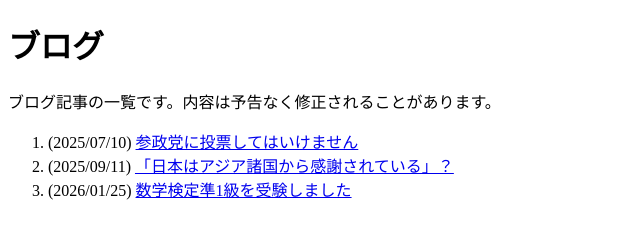
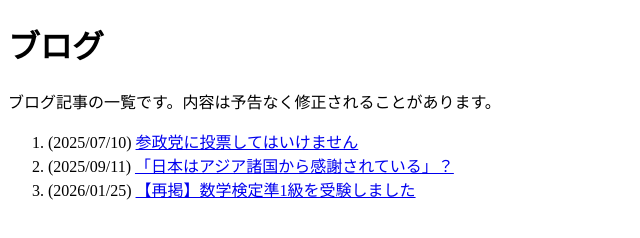
Before and after one commit to oyashirazu1912/web, a plain HTML site: page blog/index.html in a window 1280 px wide. Shown: the whole page, without its empty margins (0-640 px from the left). Drawn offline with Linux system fonts and the light colour scheme.

Commit message:
Update index.html

```diff
--- a/blog/index.html
+++ b/blog/index.html
@@ -28,7 +28,7 @@
 <ol>
 <li>(<time datetime="2025-07-10">2025/07/10</time>) <a href="20250710_the-party-of-do-it-yourself-is-anti-japanese-organization.html">参政党に投票してはいけません</a></li>
 <li>(<time datetime="2025-09-11">2025/09/11</time>) <a href="20250911_do-asian-countries-thank-to-japan.html">「日本はアジア諸国から感謝されている」？</a></li>
-<li>(<time datetime="2026-01-25">2026/01/25</time>) <a href="20260125_suken-j1.html">数学検定準1級を受験しました</a></li>
+<li>(<time datetime="2026-01-25">2026/01/25</time>) <a href="20260125_suken-j1.html">【再掲】数学検定準1級を受験しました</a></li>
 </ol>
 
 </body>
```
